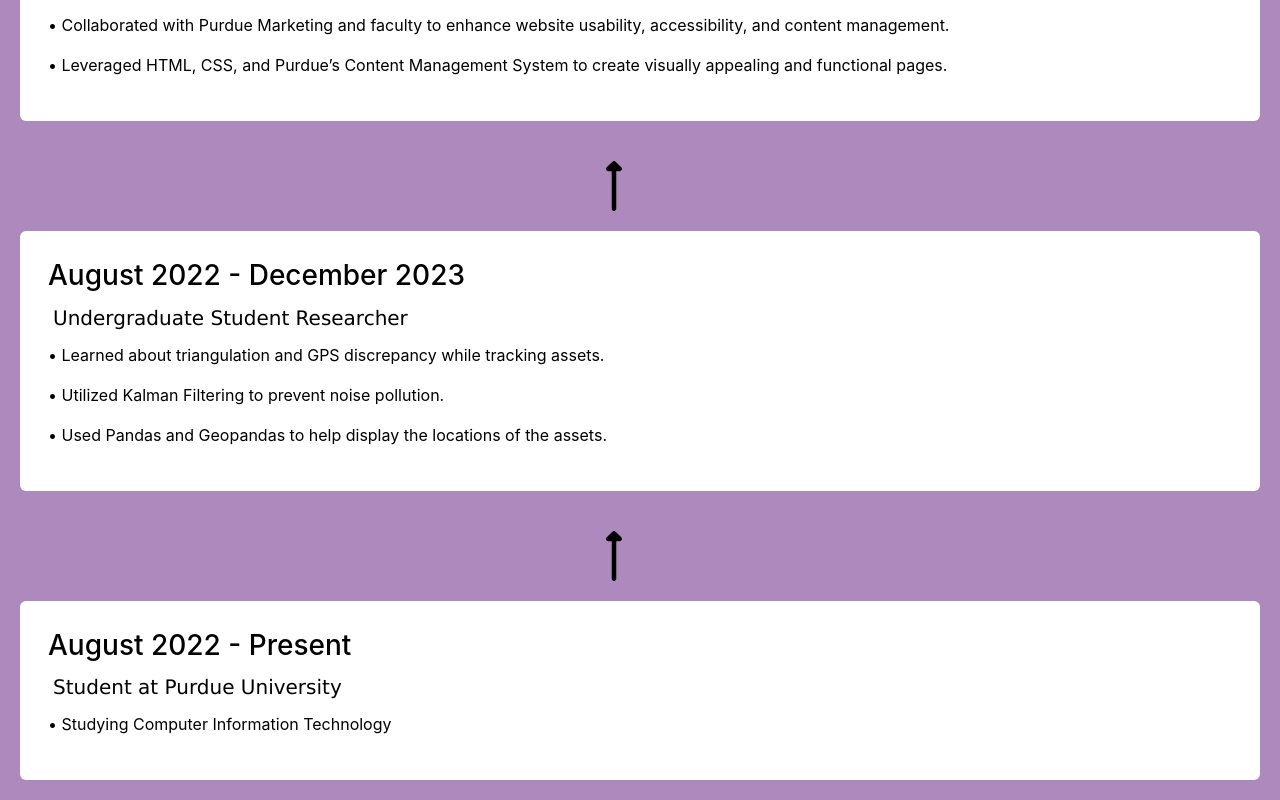
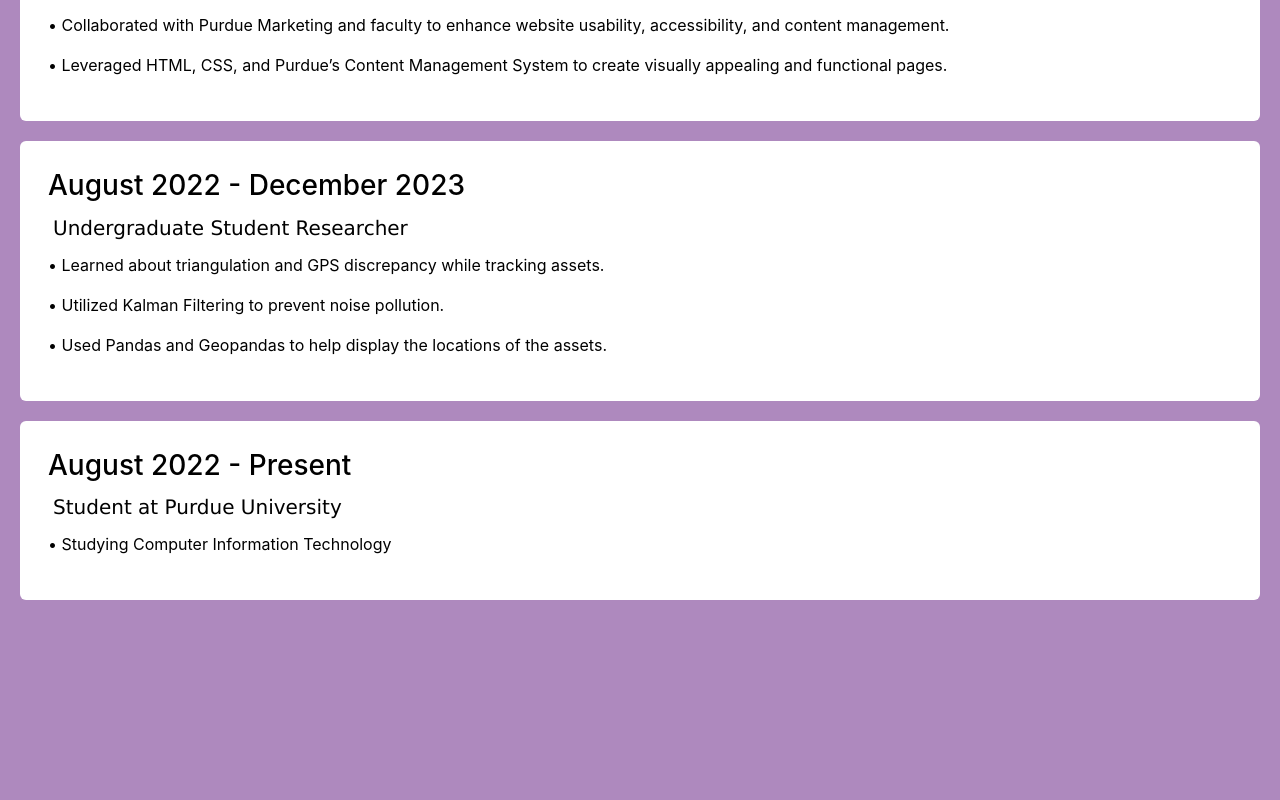
Before and after one commit to shrutia898/shruti-atitkar-portfolio-page, a plain HTML site: page index.html in a window 1280 px wide. Shown: the part 2189-2989 px from the top of the page. After the commit the page ends 2809 px from the top, so only its background shows below. Drawn offline with nearby package versions, Linux system fonts and the light colour scheme.

Commit message:
Update index.html

```diff
--- a/index.html
+++ b/index.html
@@ -231,7 +231,7 @@
                     <p>• Collaborated with Purdue Marketing and faculty to enhance website usability, accessibility, and content management.</p>
                     <p>• Leveraged HTML, CSS, and Purdue’s Content Management System to create visually appealing and functional pages.</p>
                </div>
-               <img class="svgvec" src = "images/up-arrow-svgrepo-com.svg">
+
                     <div class="timeline-component timeline-content">
                         <h3>August 2022 - December 2023</h3>
                         <h5 style="font-family:Verdana, Geneva, Tahoma, sans-serif; padding: 5px;">Undergraduate Student Researcher</h5>
@@ -239,7 +239,7 @@
                         <p>• Utilized Kalman Filtering to prevent noise pollution.</p>
                         <p>• Used Pandas and Geopandas to help display the locations of the assets.</p>
                    </div>
-                   <img class="svgvec" src = "images/up-arrow-svgrepo-com.svg">
+
                    <div class="timeline-component timeline-content">
                     <h3>August 2022 - Present</h3>
                     <h5 style="font-family:Verdana, Geneva, Tahoma, sans-serif; padding: 5px;">Student at Purdue University</h5>
```
